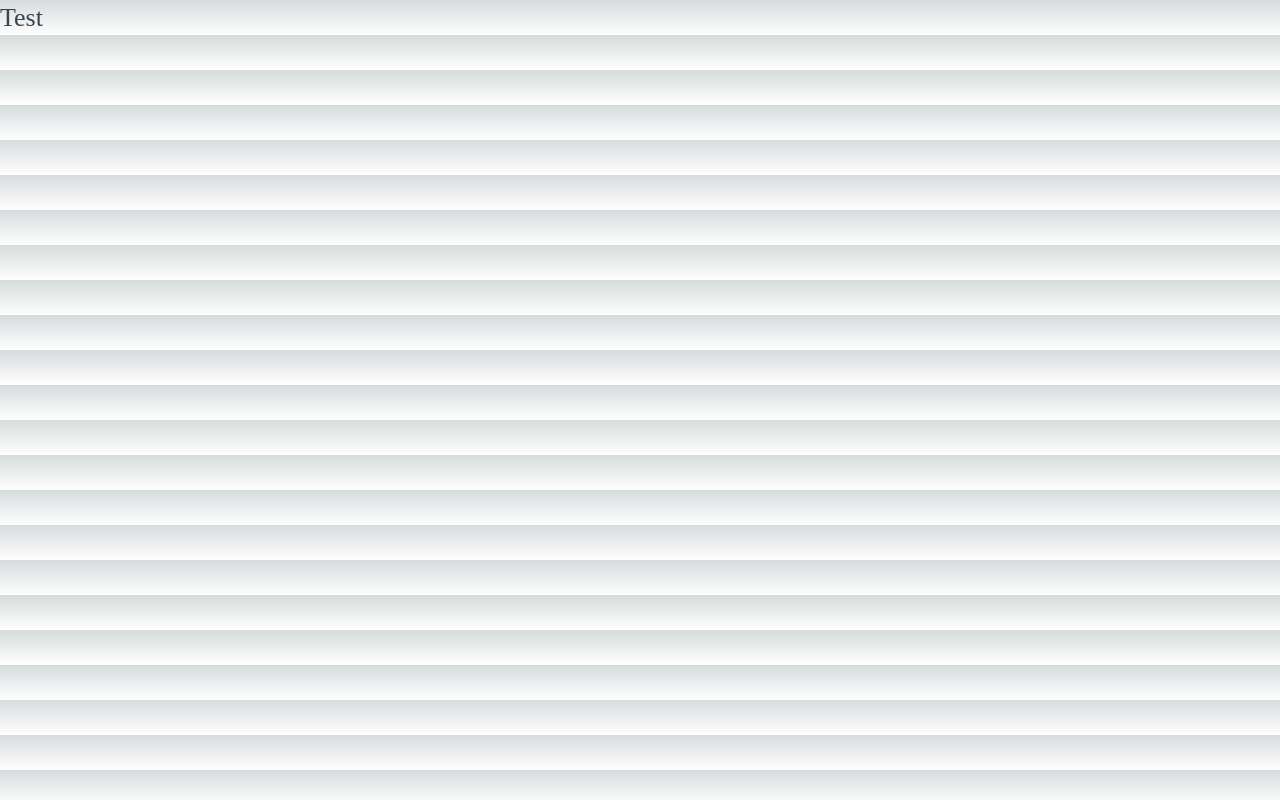
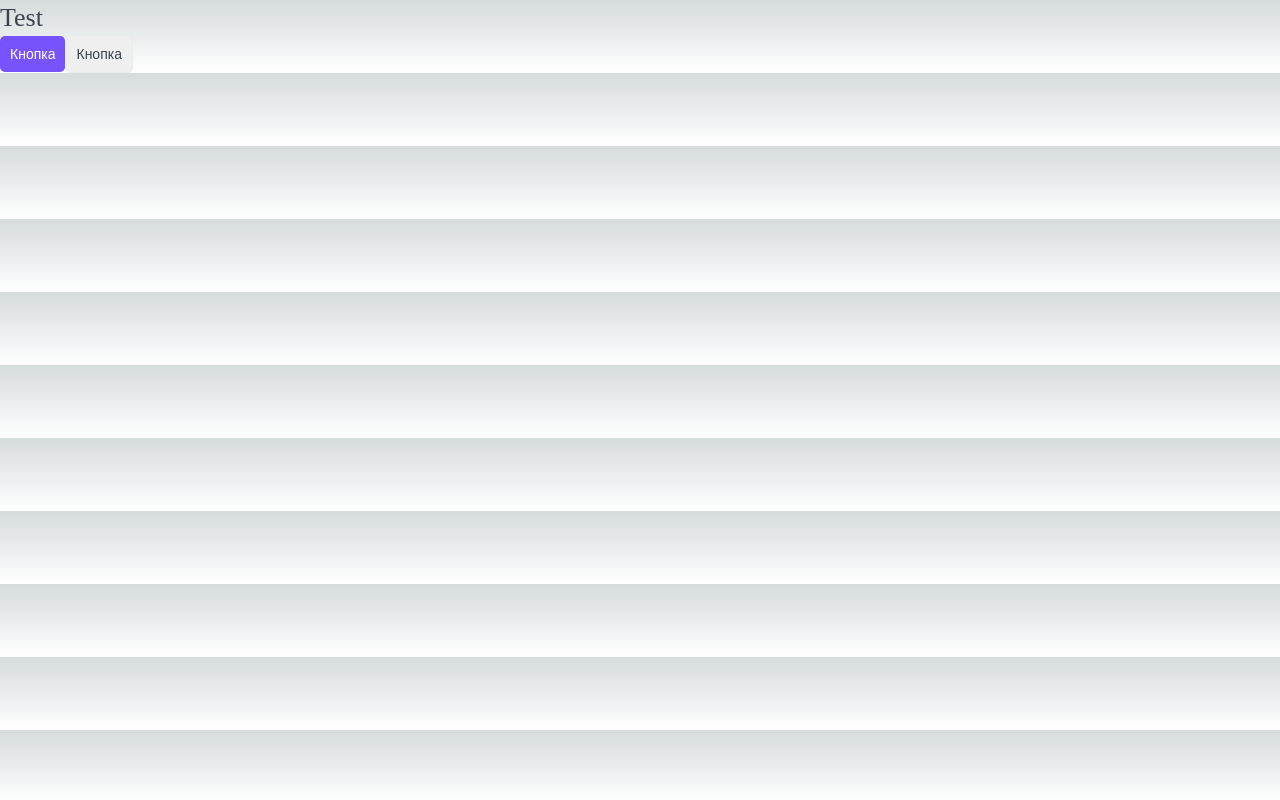
Before and after one commit to kindheart-is-good/nextjs-product-ratings, a Next.js app: page / in a window 1280 px wide. Built offline with nearby package versions, Linux system fonts and the light colour scheme.

Commit message:
Create Button component

```diff
--- /dev/null
+++ b/components/Button/Button.module.css
@@ -0,0 +1,34 @@
+.button {
+	display: inline-block;
+
+	box-sizing: border-box;
+	padding: 10px;
+
+	cursor: pointer;
+	text-align: center;
+	border: none;
+	border-radius: 5px;
+
+	font-size: 14px;
+	transition: all 0.2s;
+}
+
+.primary {
+	color: var(--white);
+	background-color: var(--primary);
+}
+
+.primary:hover {
+	background-color: var(--primary-hover);
+}
+
+.ghost {
+	color: var(--black);
+	background-color: none;
+	border: 1px solid var(--gray-light);
+}
+
+.ghost:hover {
+	color: var(--white);
+	background-color: var(--primary);
+}
--- /dev/null
+++ b/components/Button/Button.tsx
@@ -0,0 +1,17 @@
+import styles from './Button.module.css';
+import { ButtonProps } from './Button.props';
+import cn from 'classnames';
+
+export const Button = ({ appearance, children, className, ...props }: ButtonProps): JSX.Element => {
+	return (
+		<button
+			className={cn(styles.button, className, {
+				[styles.primary]: appearance == 'primary',
+				[styles.ghost]: appearance == 'ghost',
+			})}
+			{...props}
+		>
+			{children}
+		</button>
+	);
+};
--- a/components/Htag/Htag.tsx
+++ b/components/Htag/Htag.tsx
@@ -1,5 +1,6 @@
 import { HtagProps } from './Htag.props';
 import styles from './Htag.module.css';
+import cn from 'classnames';
 
 export const Htag = ({tag, children}: HtagProps): JSX.Element => {
 	switch (tag) {
--- a/components/index.ts
+++ b/components/index.ts
@@ -1 +1,2 @@
 export * from './Htag/Htag';
+export * from './Button/Button';
--- a/package.json
+++ b/package.json
@@ -14,6 +14,7 @@
     "@types/node": "18.15.0",
     "@types/react": "18.0.28",
     "@types/react-dom": "18.0.11",
+    "classnames": "^2.3.2",
     "cross-env": "^7.0.3",
     "eslint-config-next": "13.2.4",
     "next": "13.2.4",
--- a/pages/index.tsx
+++ b/pages/index.tsx
@@ -1,7 +1,5 @@
-import Head from 'next/head';
-import Image from 'next/image';
 import { Inter } from 'next/font/google';
-import { Htag } from '../components';
+import { Button, Htag } from '../components';
 
 const inter = Inter({ subsets: ['latin'] });
 
@@ -9,6 +7,8 @@
   return (
     <>
       <Htag tag="h1">Test</Htag>
+      <Button appearance='primary'>Кнопка</Button>
+      <Button appearance='ghost'>Кнопка</Button>
     </>
   );
 }
--- a/styles/globals.css
+++ b/styles/globals.css
@@ -2,8 +2,10 @@
 	--max-width: 1100px;
 	--border-radius: 12px;
 	--black: #3B434E;
+	--gray-light: #ebebeb;
 	--white: white;
 	--primary: #7653FC;
+	--primary-hover: #6344df;
 	--red: #FC836D;
 	--green: #1DC37E;
 	--green-light: #C8F8E4;
```
Also changed, not shown: components/Button/Button.props.ts (added, +7 -0 lines), 1 other file (tests, documents, lock files or other folders).
